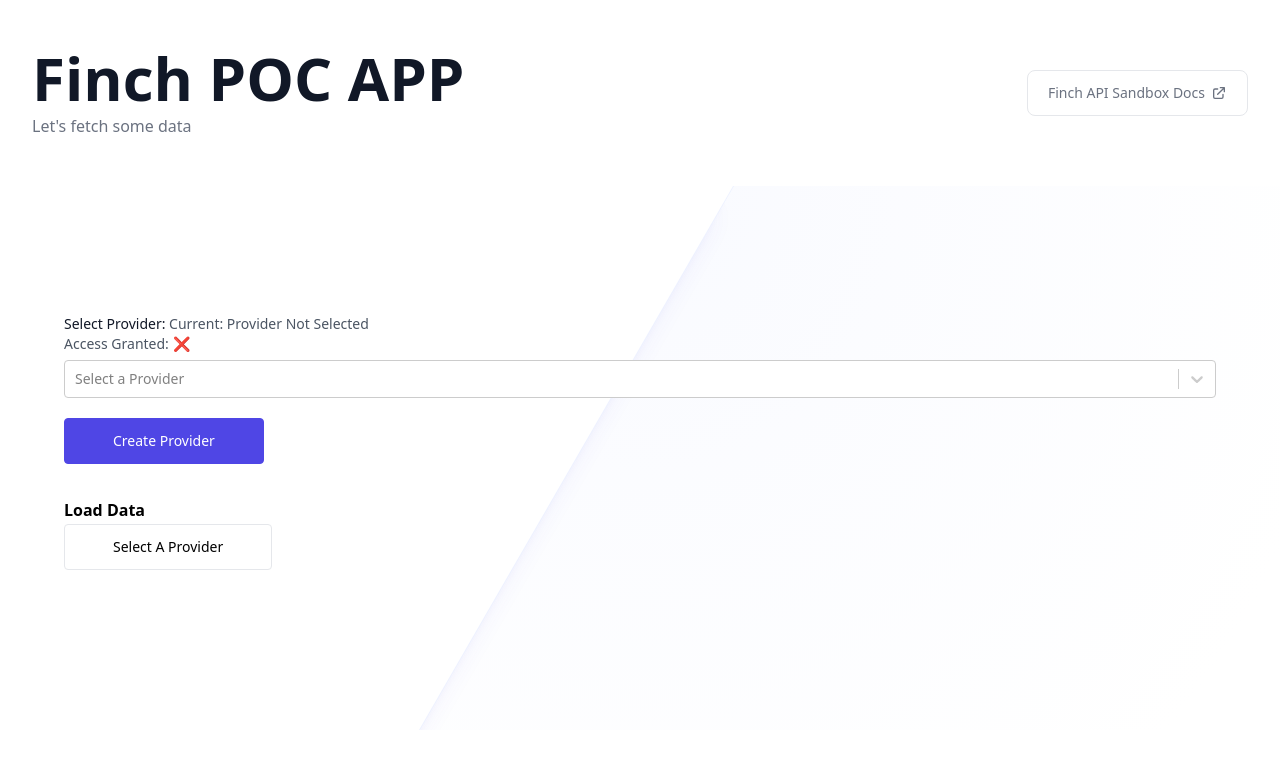
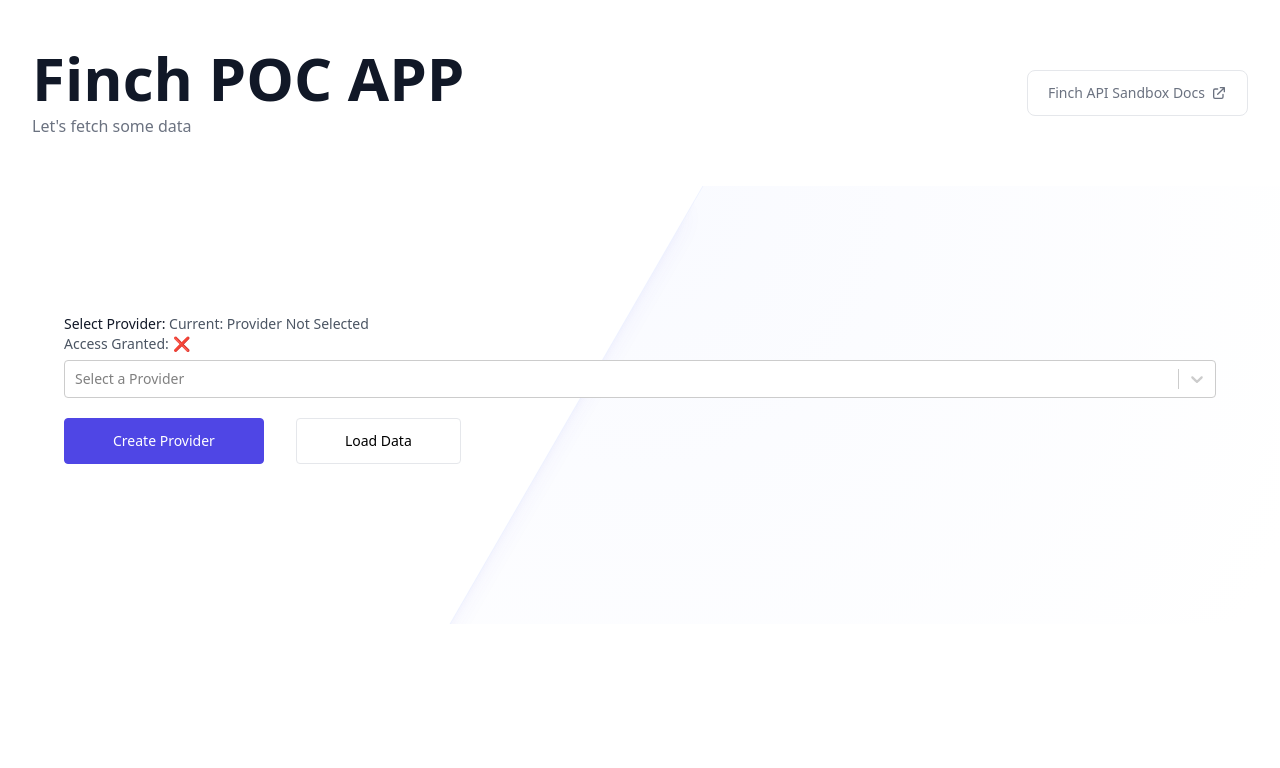
Before and after one commit to adamglasser/finch_poc, a React (Create React App) app in the folder app/: page / in a window 1280 px wide. Shown: the top 768 px of the page. Built offline with nearby package versions, Linux system fonts and the light colour scheme.

Commit message:
error handle

```diff
--- a/app/src/components/CreateProvider.js
+++ b/app/src/components/CreateProvider.js
@@ -92,8 +92,8 @@
 
     return (
         <>
-            <div>
-                <label for="selectProvider" class="block text-sm font-medium text-gray-900"> Select Provider: <span className='text-gray-600'> Current: {selectedProvider && selectedProvider.label || 'Provider Not Selected'} <br></br>Access Granted: {accessGranted ? '✅' : '❌'}</span> </label>
+        <div>
+                <label for="selectProvider" className="block text-sm font-medium text-gray-900"> Select Provider: <span className='text-gray-600'> Current: {selectedProvider && selectedProvider.label || 'Provider Not Selected'} <br></br>Access Granted: {accessGranted ? '✅' : '❌'}</span> </label>
                 <Select
                     id="selectProvider"
                     className="mt-1.5 w-full rounded-lg border-gray-300 text-gray-700 sm:text-sm"
@@ -102,9 +102,11 @@
                     options={options}
                     placeholder="Select a Provider"
                 />
-                <button className='mt-5 inline-block rounded border border-indigo-600 bg-indigo-600 px-12 py-3 text-sm font-medium text-white hover:bg-transparent hover:text-indigo-600 focus:outline-none focus:ring active:text-indigo-500' onClick={handleButtonClick}>Create Provider</button>
+            <div className='row gap-3'>
+                <button className='my-5 rounded border border-indigo-600 bg-indigo-600 px-12 py-3 text-sm font-medium text-white hover:bg-transparent hover:text-indigo-600 focus:outline-none focus:ring active:text-indigo-500' onClick={handleButtonClick}>Create Provider</button>
+                <DisplayCompany selectedProvider={selectedProvider} accessGranted={accessGranted} />
             </div>
-            <DisplayCompany selectedProvider={selectedProvider && selectedProvider.label} />
+            </div>
         </>
     );
 };
--- a/app/src/components/DisplayCompany.js
+++ b/app/src/components/DisplayCompany.js
@@ -2,38 +2,38 @@
 import DisplayData from './DisplayData';
 import axios from 'axios';
 
-
-
-const DisplayCompany = ({selectedProvider}) => {
+const DisplayCompany = ({ selectedProvider, accessGranted }) => {
     const [data, setData] = useState({});
 
-
     const fetchData = () => {
-        if (selectedProvider) {
-            axios.get(`http://localhost:8080/Company`,{
+        if (selectedProvider && accessGranted) {
+            axios.get('http://localhost:8080/Company', {
                 withCredentials: true
             })
             .then(response => {
-                    console.log('Response:', response.data);
-                    setData(response.data)
-                })
-                .catch(error => {
-                    console.error('Error:', error);
-                });
+                console.log('Response:', response.data);
+                setData(response.data);
+            })
+            .catch(error => {
+                console.error('Error:', error);
+            });
         } else {
-            alert('Please select a provider');
+            alert('Please select a provider and ensure access is granted');
         }
     };
 
+    const buttonEnabled = selectedProvider && accessGranted;
 
     return (
-        <div>
-            <h2 className="text-base font-semibold leading-7 text-dark-600 mt-8">Load Data</h2>
-            <button disabled={selectedProvider ? false : true}
-            className={`mb-8 inline-block rounded border border-${selectedProvider ? 'indigo' : 'grey'}-600 bg-${selectedProvider ? 'indigo' : 'grey'}-600 px-12 py-3 text-sm font-medium text-${selectedProvider ? 'white' : 'dark'} ${selectedProvider ? 'hover:bg-transparent' : ''} ${selectedProvider ? 'hover:text-indigo-600' : ''} focus:outline-none focus:ring active:text-indigo-500`}
-            onClick={fetchData}>{selectedProvider ? 'Load Data' : 'Select A Provider'}</button>
+        <>
+            <button
+                className={`gap-8 mx-8 mb-8 inline-block rounded border border-${buttonEnabled ? 'green' : 'grey'}-600 bg-${buttonEnabled ? 'green' : 'grey'}-600 px-12 py-3 text-sm font-medium ${buttonEnabled ? 'text-white' : 'text-dark'} ${buttonEnabled ? 'hover:bg-green-700' : ''}`}
+                onClick={fetchData}
+            >
+                Load Data
+            </button>
             {data ? <DisplayData data={data} /> : <p>No data loaded.</p>}
-        </div>
+        </>
     );
 };
 
--- a/app/src/components/DisplayData.js
+++ b/app/src/components/DisplayData.js
@@ -1,9 +1,9 @@
 const DisplayData = ({ data, depth = 0 }) => {
     const boldnessClasses = [
         'font-extrabold', // root level
-        'font-bold',      // first nested level
-        'font-semibold',  // second nested level
-        'font-normal'     // third nested level or deeper
+        'font-semibold',      // first nested level
+        'font-normal',  // second nested level
+        'font-light'     // third nested level or deeper
     ];
 
     const textClass = boldnessClasses[Math.min(depth, boldnessClasses.length - 1)];
--- a/app/src/output.css
+++ b/app/src/output.css
@@ -574,9 +574,24 @@
   z-index: -10;
 }
 
+.mx-10 {
+  margin-left: 2.5rem;
+  margin-right: 2.5rem;
+}
+
+.mx-8 {
+  margin-left: 2rem;
+  margin-right: 2rem;
+}
+
 .mx-auto {
   margin-left: auto;
   margin-right: auto;
+}
+
+.my-5 {
+  margin-top: 1.25rem;
+  margin-bottom: 1.25rem;
 }
 
 .mb-2 {
@@ -601,14 +616,6 @@
 
 .mt-4 {
   margin-top: 1rem;
-}
-
-.mt-5 {
-  margin-top: 1.25rem;
-}
-
-.mt-8 {
-  margin-top: 2rem;
 }
 
 .block {
@@ -684,6 +691,18 @@
   gap: 1rem;
 }
 
+.gap-5 {
+  gap: 1.25rem;
+}
+
+.gap-8 {
+  gap: 2rem;
+}
+
+.gap-3 {
+  gap: 0.75rem;
+}
+
 .overflow-hidden {
   overflow: hidden;
 }
@@ -723,6 +742,11 @@
 .bg-white {
   --tw-bg-opacity: 1;
   background-color: rgb(255 255 255 / var(--tw-bg-opacity));
+}
+
+.bg-green-600 {
+  --tw-bg-opacity: 1;
+  background-color: rgb(22 163 74 / var(--tw-bg-opacity));
 }
 
 .bg-\[radial-gradient\(45rem_50rem_at_top\2c theme\(colors\.indigo\.100\)\2c white\)\] {
@@ -773,11 +797,6 @@
   line-height: 1;
 }
 
-.text-base {
-  font-size: 1rem;
-  line-height: 1.5rem;
-}
-
 .text-sm {
   font-size: 0.875rem;
   line-height: 1.25rem;
@@ -791,6 +810,10 @@
   font-weight: 800;
 }
 
+.font-light {
+  font-weight: 300;
+}
+
 .font-medium {
   font-weight: 500;
 }
@@ -801,10 +824,6 @@
 
 .font-semibold {
   font-weight: 600;
-}
-
-.leading-7 {
-  line-height: 1.75rem;
 }
 
 .text-gray-500 {
@@ -875,6 +894,11 @@
   background-color: transparent;
 }
 
+.hover\:bg-green-700:hover {
+  --tw-bg-opacity: 1;
+  background-color: rgb(21 128 61 / var(--tw-bg-opacity));
+}
+
 .hover\:text-gray-700:hover {
   --tw-text-opacity: 1;
   color: rgb(55 65 81 / var(--tw-text-opacity));
@@ -883,6 +907,11 @@
 .hover\:text-indigo-600:hover {
   --tw-text-opacity: 1;
   color: rgb(79 70 229 / var(--tw-text-opacity));
+}
+
+.hover\:text-green-600:hover {
+  --tw-text-opacity: 1;
+  color: rgb(22 163 74 / var(--tw-text-opacity));
 }
 
 .focus\:outline-none:focus {
@@ -899,6 +928,11 @@
 .active\:text-indigo-500:active {
   --tw-text-opacity: 1;
   color: rgb(99 102 241 / var(--tw-text-opacity));
+}
+
+.active\:text-green-500:active {
+  --tw-text-opacity: 1;
+  color: rgb(34 197 94 / var(--tw-text-opacity));
 }
 
 @media (min-width: 640px) {
```
Also changed, not shown: 1 other file (tests, documents, lock files or other folders).
